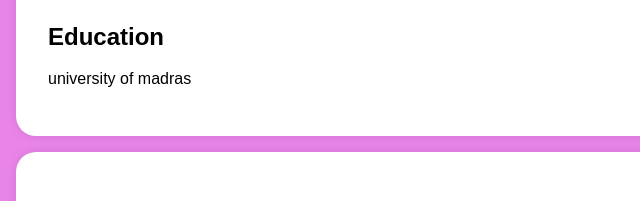
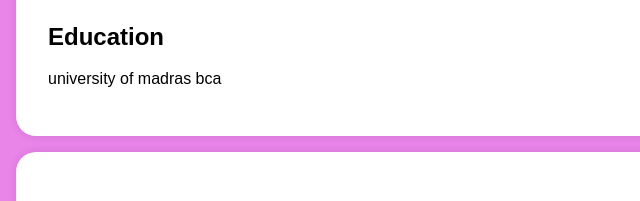
Before and after one commit to sachin022005/Digital-portfolio, a plain HTML site: page index.html in a window 1280 px wide. Shown: the part 576-777 px from the top of the page, 0-640 px from the left. Drawn offline with Linux system fonts and the light colour scheme.

Commit message:
Update index.html

```diff
--- a/index.html
+++ b/index.html
@@ -130,7 +130,7 @@
      <section id="education">
          <div class="section-content">
              <h2>Education</h2>
-             <p>university of madras</p>
+             <p>university of madras bca</p>
 
 
          </div>
```
